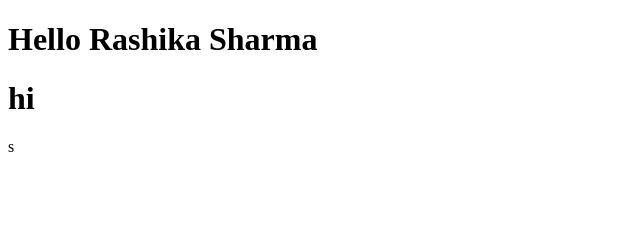
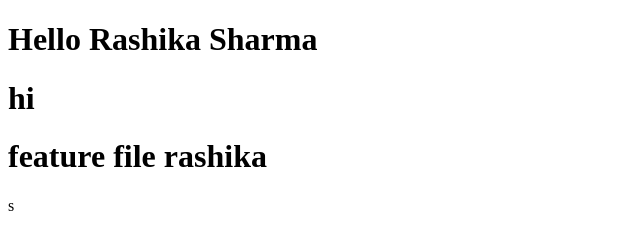
Before and after one commit to rashikasharma-gspann/abdc, a plain HTML site: page index.html in a window 1280 px wide. Shown: the whole page, without its empty margins (0-640 px from the left). Drawn offline with Linux system fonts and the light colour scheme.

Commit message:
git done with first branch

```diff
--- a/index.html
+++ b/index.html
@@ -4,11 +4,12 @@
     <meta charset="UTF-8">
     <meta name="viewport" content="width=device-width, initial-scale=1.0">
     <title>Rashika Sharma</title>
-    <title>Hello i am here</title>
+    <title>Hello i am here where are you</title>
 </head>
 <body>
     <h1>Hello Rashika Sharma</h1>
     <h1>hi</h1>
+    <h1>feature file rashika</h1>
 
 </body>
 </html>s
```
